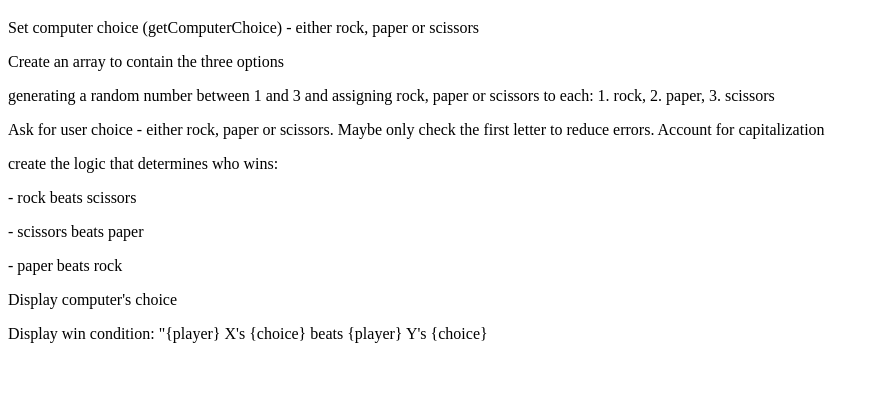
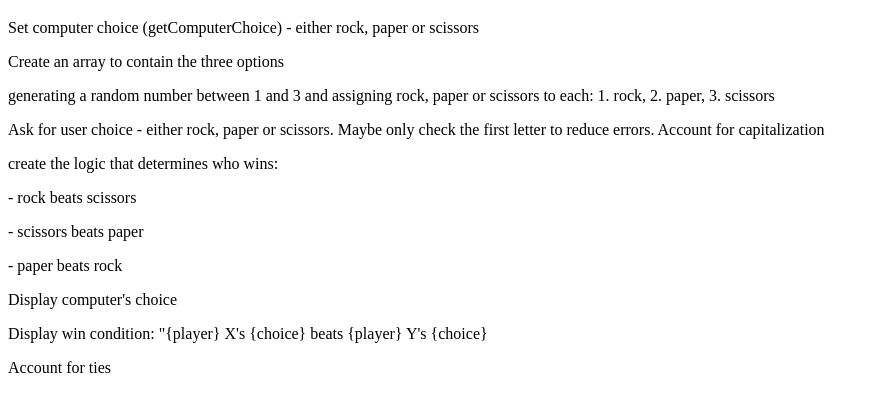
Before and after one commit to lanedenson/rock-paper-scissors, a plain HTML site: page index.html in a window 1280 px wide. Shown: the part 61-472 px from the top of the page, without its empty margins (0-880 px from the left). Drawn offline with Linux system fonts and the light colour scheme.

```diff
--- a/index.html
+++ b/index.html
@@ -27,6 +27,7 @@
         <p>- paper beats rock</p>
         <p>Display computer's choice</p>
         <p>Display win condition: "{player} X's {choice} beats {player} Y's {choice}</p>
+        <p>Account for ties</p>
         <script src="script.js" async defer></script>
     </body>
 </html>
```
